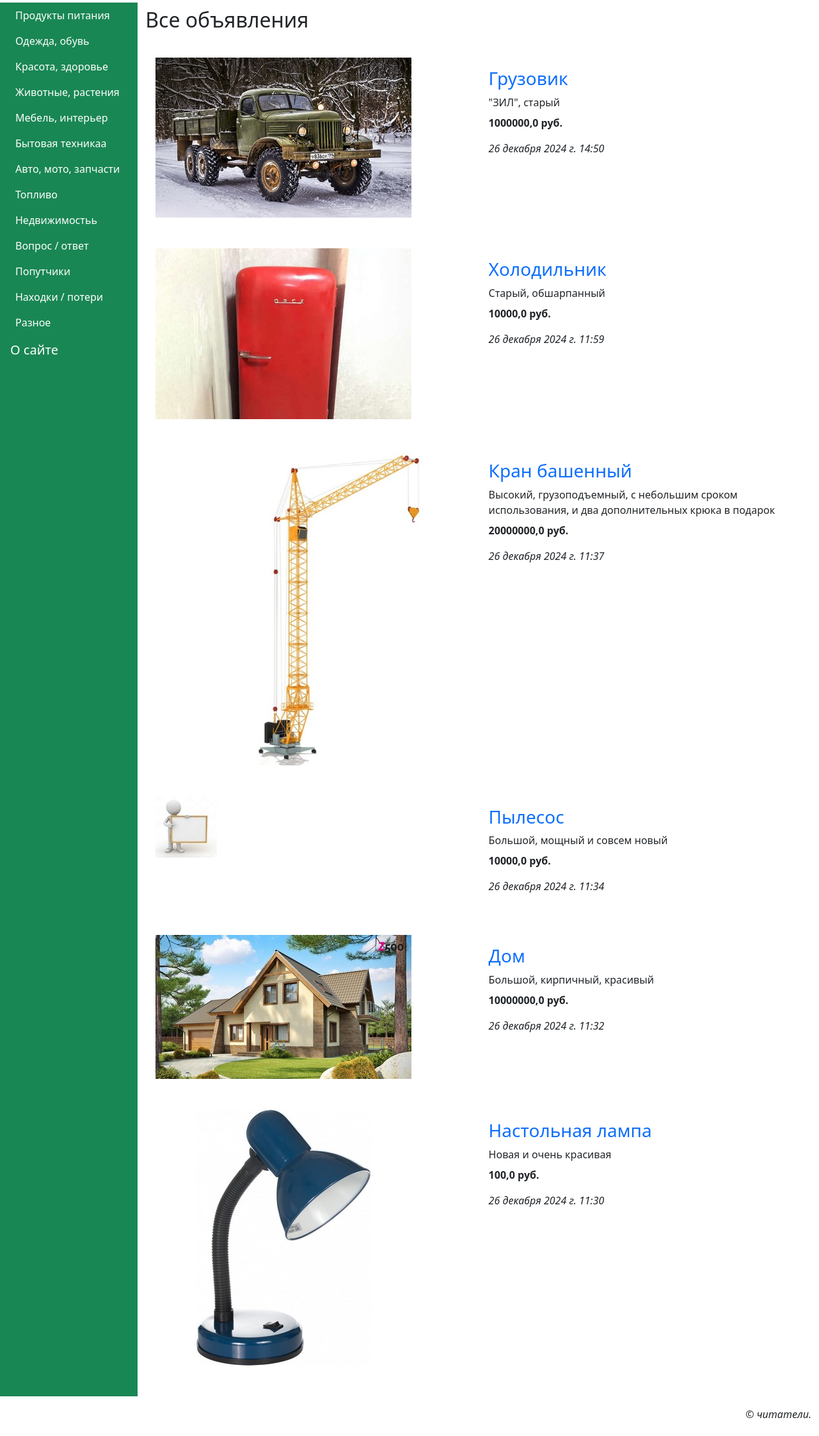
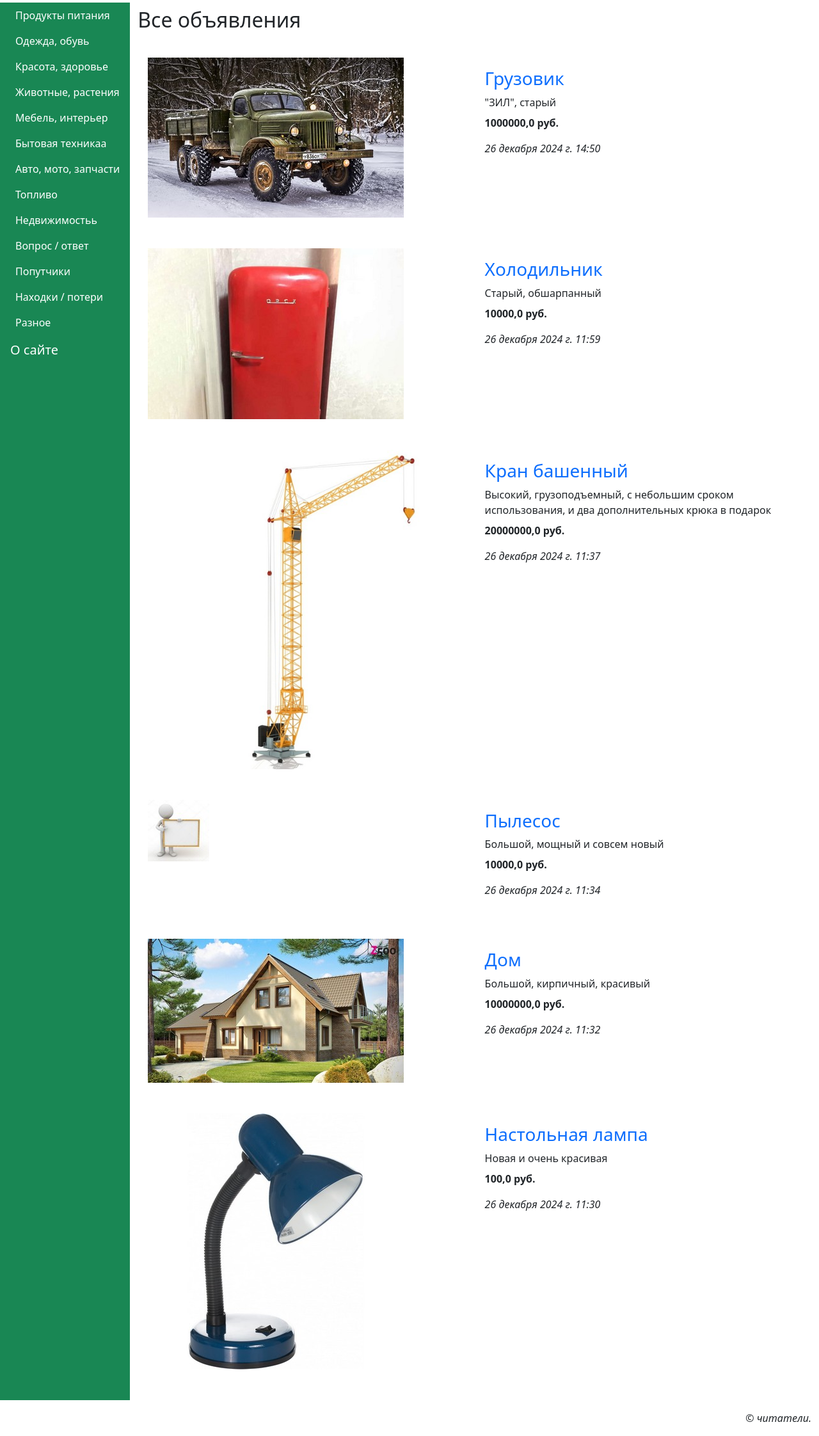
Before and after one commit to inteldyne/bboard, a Django app: page / in a window 1280 px wide. Shown: the part 56-2300 px from the top of the page at 64% size. Before the commit the page ends 2272 px from the top, so only its background shows below. Run offline with Django 5.2, Linux system fonts and the light colour scheme; data comes from the database, SQL or seed files in the repository; some libraries are stand-ins or nearby versions.

Commit message:
Edited the layout

```diff
--- a/main/static/main/style.css
+++ b/main/static/main/style.css
@@ -1,5 +1,9 @@
 #content {
   margin-top: 60px !important;
+}
+
+.nav {
+  padding-right: 0;
 }
 
 a.nav-link {
--- a/main/static/main/style.min.css
+++ b/main/static/main/style.min.css
@@ -1 +1 @@
-#content{margin-top:60px!important}a.nav-link{color:#fff}img.main-image{width:300px}img.additional-image{width:180px}.card{border:0}.card h3.card-title a{text-decoration:none}
+#content{margin-top:60px!important}.nav{padding-right:0}a.nav-link{color:#fff}img.main-image{width:300px}img.additional-image{width:180px}.card{border:0}.card h3.card-title a{text-decoration:none}
--- a/main/static/main/style.scss
+++ b/main/static/main/style.scss
@@ -1,5 +1,9 @@
 #content {
   margin-top: 60px !important;
+}
+
+.nav {
+  padding-right: 0;
 }
 
 a {
```
Also changed, not shown: 1 other file.
